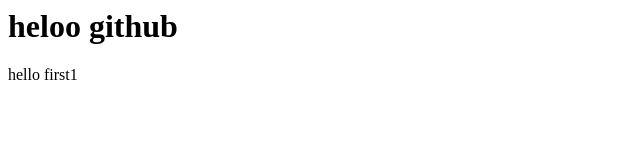
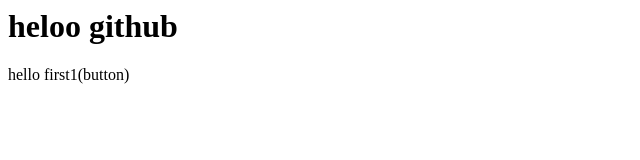
Before and after one commit to Parth5959/localrepo, a plain HTML site: page index.html in a window 1280 px wide. Shown: the full height of the page, 0-640 px from the left. Drawn offline with Linux system fonts and the light colour scheme.

```diff
--- a/index.html
+++ b/index.html
@@ -1,2 +1,2 @@
 <h1>heloo github</h1>
-<p>hello first1</p>
+<p>hello first1(button)</p>
```
